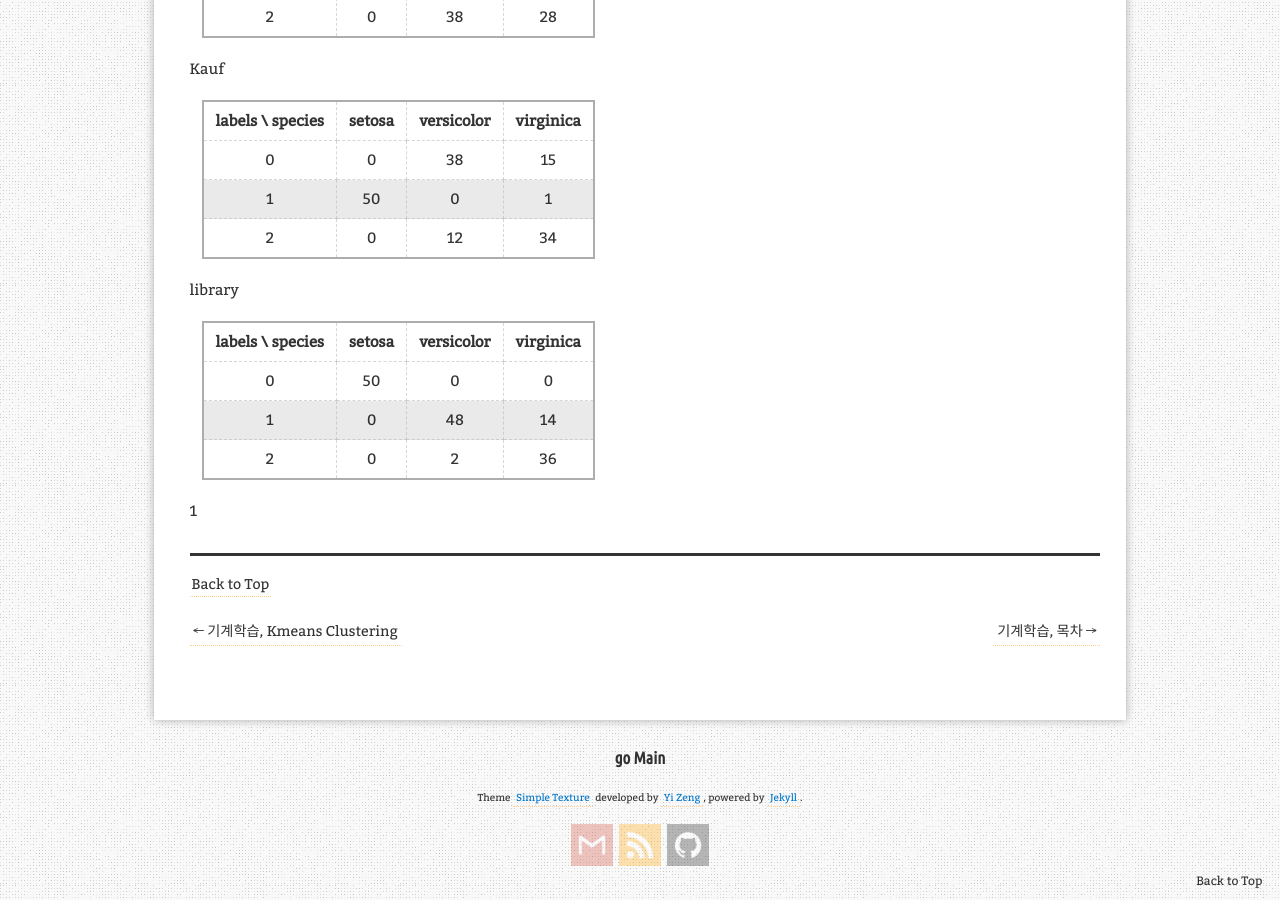
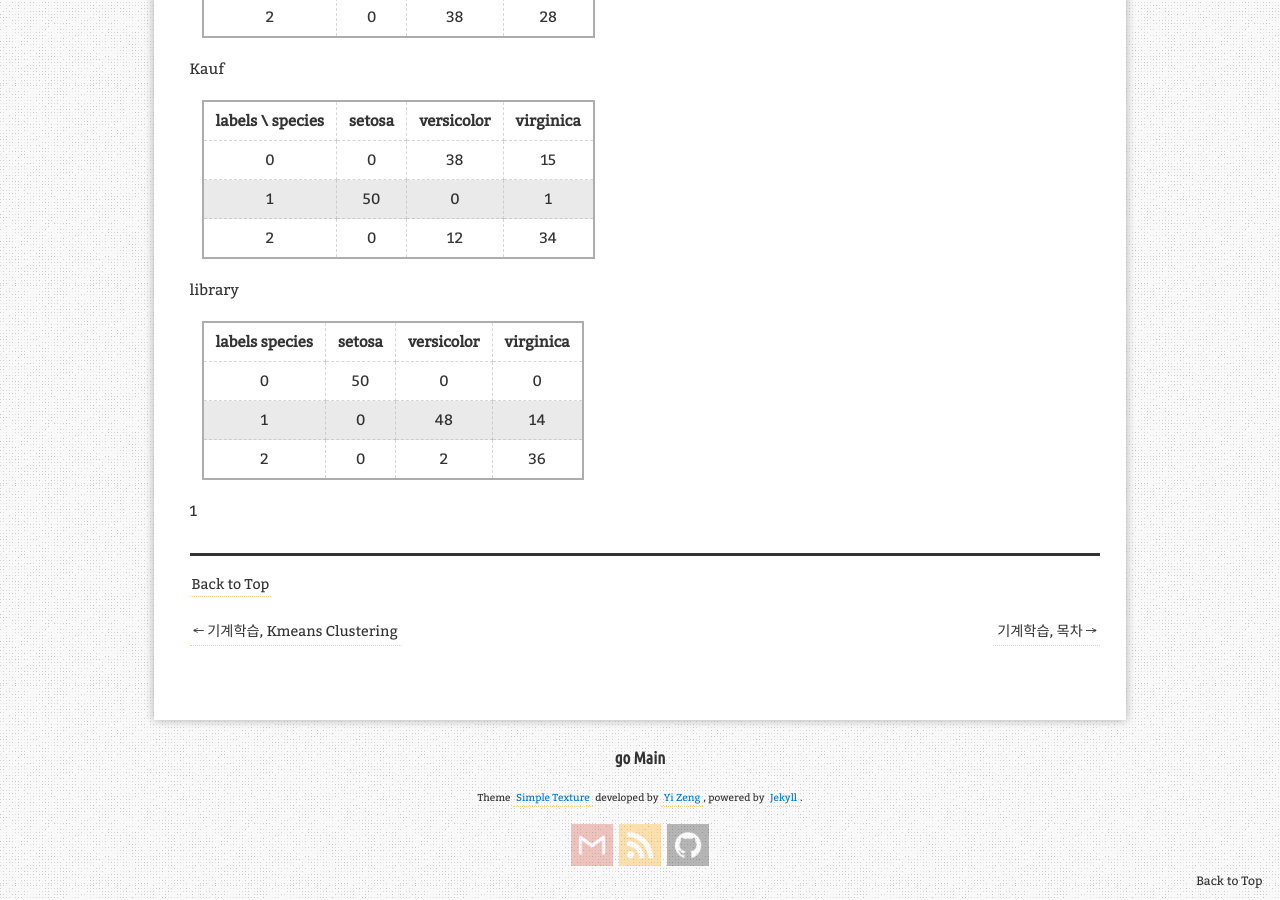
Before and after one commit to aristohyun/aristohyun.github.io, a Jekyll site: the page built from _posts/2021-07-12-Kaggle-Iris.md, in a window 1280 px wide and 900 px high, scrolled down 10515 px. Built offline with Jekyll 4.4.1, drawn with Linux system fonts in a browser that asks for light colours; comment, search, counter and statistics services are not loaded.

```diff
--- a/_posts/2021-07-12-Kaggle-Iris.md
+++ b/_posts/2021-07-12-Kaggle-Iris.md
@@ -328,7 +328,7 @@ MQ
 
 Kauf
 
-| labels \ species | setosa | versicolor | virginica |
+| labels \\ species | setosa | versicolor | virginica |
 |:----------------:|:------:|:------------:|:-----------:|
 | 0                |    0    |    38        |     15      |
 | 1                |     50   |     0       |     1      |
@@ -337,10 +337,10 @@ Kauf
 
 library
 
-| labels \ species | setosa | versicolor | virginica |
+| labels  species | setosa | versicolor | virginica |
 |:----------------:|:------:|:------------:|:-----------:|
 | 0                |    50    |    0        |     0      |
-| 1                |     0   |     48       |     14      |
+| 1                |     0   |     48       |     14     |
 | 2                |     0   |      2      |       36    |
 
 
```
